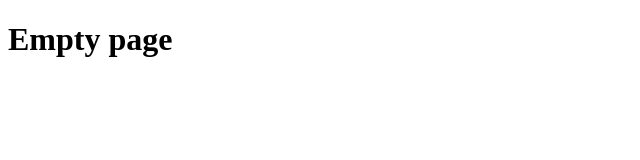
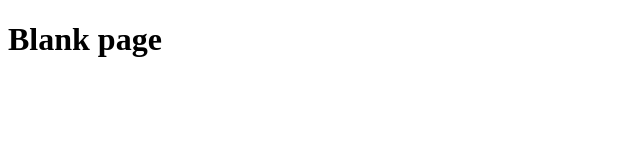
Before and after one commit to vvscode/gh-actions-tests, a website: page public/index.html in a window 1280 px wide. Shown: the whole page, without its empty margins (0-640 px from the left). Drawn offline with Linux system fonts and the light colour scheme.

Commit message:
Update index.html

```diff
--- a/public/index.html
+++ b/public/index.html
@@ -6,6 +6,6 @@
   <title>Document</title>
 </head>
 <body>
-  <h1>Empty page</h1>
+  <h1>Blank page</h1>
 </body>
 </html>
```
